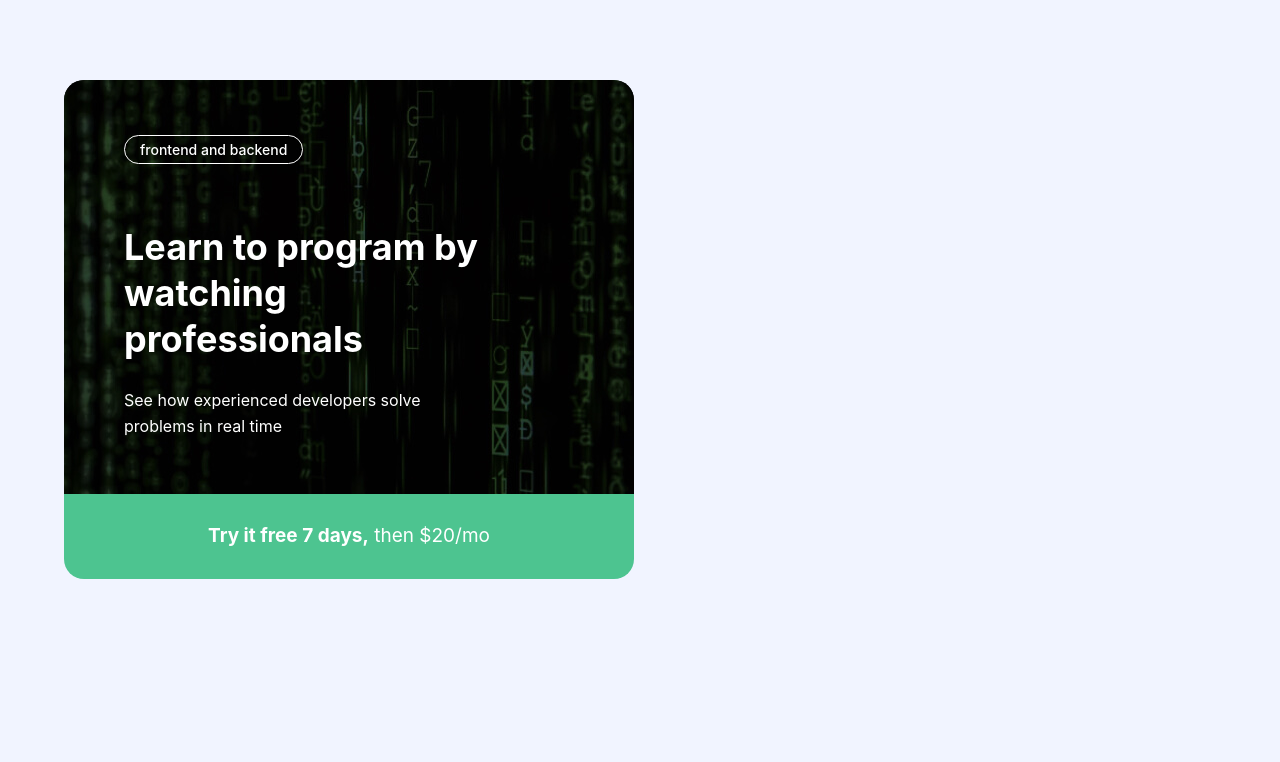
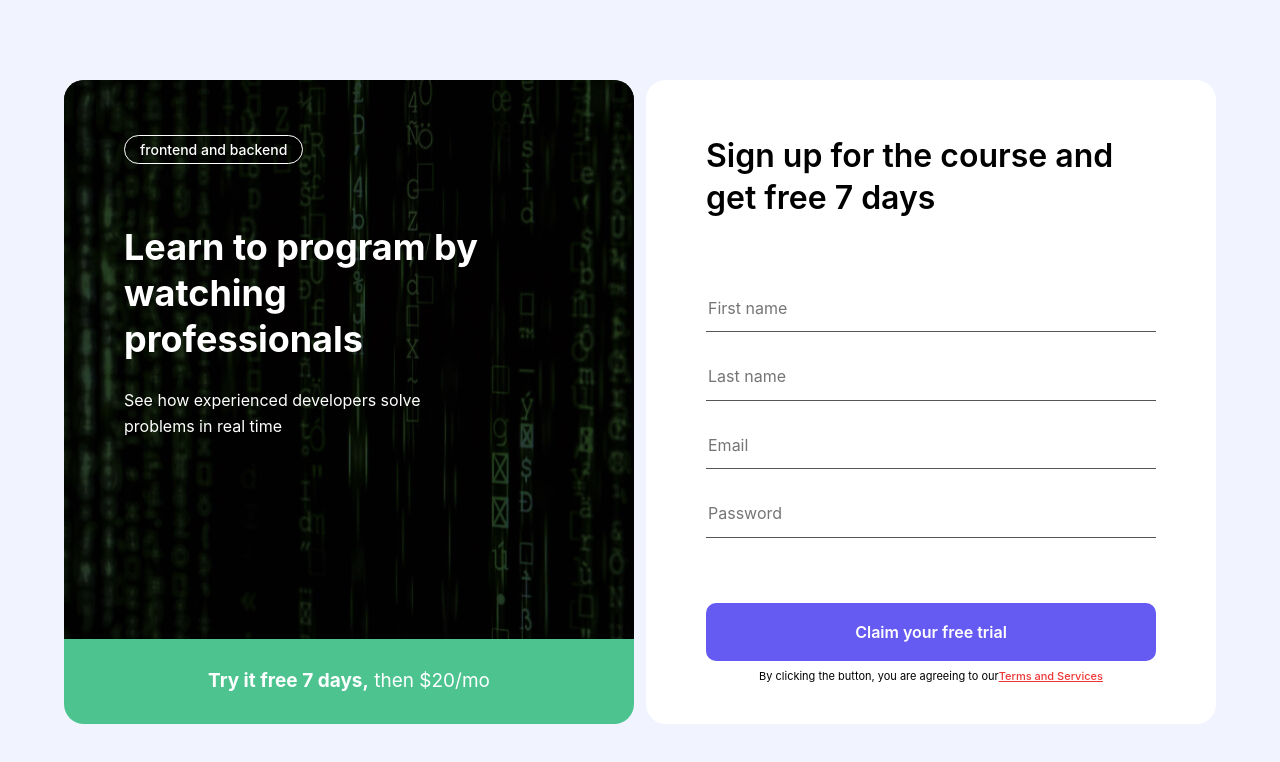
Before and after one commit to Dilshodbek48/Intro-form, a plain HTML site: page index.html in a window 1280 px wide. Drawn offline with Linux system fonts and the light colour scheme.

Commit message:
Add signup-form

```diff
--- a/css/styles.css
+++ b/css/styles.css
@@ -77,6 +77,11 @@ img {
   height: auto;
 }
 
+*:focus {
+outline: 2px dotted var(--purple);
+outline-offset: 3px;
+}
+
 /* CONTAINER */
 .container {
   width: 100%;
@@ -94,7 +99,7 @@ img {
   padding-bottom: 80px;
 }
 
-
+/* INTRO-PAGE */
 .intro-page {
   display: flex;
 }
@@ -105,8 +110,7 @@ img {
   display: flex;
   flex-direction: column;
   width: 100%;
-  max-width: 570px;/*
-  margin-right: 12px; */
+  max-width: 570px;
   border-radius: 20px;
   overflow: hidden;
   color: var(--text-color);
@@ -133,7 +137,6 @@ background-repeat: no-repeat;
   font-size: 14px;
   line-height: normal;
   font-weight: 500;
-  /* margin: 0; */
 }
 
 .hero-heading {
@@ -156,131 +159,72 @@ background-repeat: no-repeat;
   text-align: center;
 }
 
-
-
-
-
-
-
-
-
-
-
-
-
-
-
-
-
-
-
-
-
-
-
-
-
-
-
-
-
-
-
-
-
-
-
-
-
-
-
-
-
-
-
-
-/* CONTACT-PAGE-REGISTRATION */
-/* .contact-page-registration {
-width: 570px;
+/* SIGNUP-FORM */
+.signup-form {
+  width: 100%;
+  max-width: 570px;
   padding: 55px 60px 40px;
-background-color: var(--primary);
+  margin-left: 12px;
   border-radius: 20px;
+  overflow: hidden;
+  background-color: #fff;
 }
 
-.registration-heading {
+.signup-form-heading {
+  margin-top: 0;
+  margin-bottom: 65px;
   font-size: 32px;
+  line-height: 42px;
   font-weight: 600;
-line-height: 42px;
-color: var(--accent-color);
-margin-top: 0;
-margin-bottom: 79px;
 }
 
-.form-fields {
-margin-bottom: 63px;
+.signup-form-fields {
+  display: flex;
+  flex-direction: column;
+  margin-bottom: 65px;
 }
 
-.form-group:not(:last-child) {
-margin-bottom: 35px;
+.signup-form-field {
+  padding-top: 15px;
+  padding-bottom: 14px;
+  border: 0;
+  border-bottom: 1px solid #555;
+  color: #555;
 }
 
-.form-field {
-width: 100%;
-padding: 0;
-padding-bottom: 11px;
-border: 0;
-border-bottom: 1px solid var(--accent-color);
-font-size: 18px;
-color: var(--accent-color);
-outline-color: #655af2;
-outline-offset: 3px;
+.signup-form-field:not(:last-child) {
+  margin-bottom: 20px;
 }
 
-.form-button {
-outline-color: #655af2;
-outline-offset: 3px;
-width: 100%;
-font-size: 16px;
+.signup-form-field:focus {
+  border-color: #000;
   font-weight: 600;
-padding: 20px 149px;
-margin-bottom: 10px;
-color: var(--primary);
-background-color: #655af2;
-border-radius: 10px;
-border: 0;
+  color: #000;
+
+  /* Videodagi darsda bu stil qo`shilmay qolib ketgan!!!:
+  font-size: 18px; */
 }
 
-.form-button:hover {
-background-color: #3a2bf8;
-opacity: 0.8;
+.signup-form-submit {
+  display: block;
+  width: 100%;
+  padding: 20px;
+  border: 0;
+  margin-bottom: 8px;
+  border-radius: 10px;
+  background-color: var(--purple);
+  font-weight: 600;
+  color: #fff;
+  cursor: pointer;
   }
 
-.form-button:active {
-opacity: 0.6;
+.signup-form-notice {
+  font-size: 11px;
+  line-height: 15px;
+  text-align: center;
 }
 
-.contact-page-terms-heading {
-display: flex;
-margin: 0;
-font-size: 11px;
-font-weight: 400;
-line-height: 15px;
-color: #555;
-justify-content: center;
-align-items: center;
+.signup-form-notice-link {
+  font-weight: 500;
+  color: var(--red);
 }
-
-.contact-page-terms-link {
-font-weight: 500;
-color: #f03535;
-outline-color: #f03535;
-outline-offset: 3px;
-}
-
-.contact-page-terms-link:hover {
-opacity: 0.8;
-}
-
-.contact-page-terms-link:active {
-opacity: 0.6;
-} */
--- a/index.html
+++ b/index.html
@@ -25,56 +25,25 @@
           <div class="hero-bottom"><strong>Try it free 7 days,</strong> then $20/mo</div>
         </div>
 
-      <!-- REGISTRATION-FORM -->
-
+        <!-- SIGNUP-FORM -->
+        <form class="signup-form" action="https://echo.htmlacademy.ru" method="POST">
+          <h1 class="signup-form-heading">Sign up for the course and get free 7 days</h1>
+          <div class="signup-form-fields">
+            <input class="signup-form-field" type="text" name="name" placeholder="First name" aria-label="Name" required>
+            <input class="signup-form-field" type="text" name="last_name" placeholder="Last name" aria-label="Last name" required>
+            <input class="signup-form-field" type="email" name="email" placeholder="Email" aria-label="Email" required>
+            <input class="signup-form-field" type="password" name="password" placeholder="Password" aria-label="Password" required>
           </div>
-
-
-
-
+          <button class="signup-form-submit" type="submit">Claim your free trial</button>
+          <div  class="signup-form-notice">By clicking the button, you are agreeing to our<a class="signup-form-notice-link" href="#">Terms and Services</a>
           </div>
-
+        </form>
+      </div>
+    </div>
   </main>
 
 
 
-
-
-
-
-
-<!-- <main>
-
-
-    <div class="contact-page-registration">
-      <form class="contact-page-form" action="https://echo.htmlacademy.ru" method="POST">
-        <h1 class="registration-heading">Sign up for the course and get free 7 days</h1>
-        <div class="form-fields">
-          <div class="form-group">
-            <input class="form-field" type="text" name="name" placeholder="Name" aria-label="Name" required>
-          </div>
-          <div class="form-group">
-            <input class="form-field" type="text" name="last-name" placeholder="Last-name" aria-label="Last-name" required>
-          </div>
-          <div class="form-group">
-            <input class="form-field" type="email" name="email" placeholder="Email" aria-label="Email" required>
-          </div>
-          <div class="form-group">
-            <input class="form-field" type="password" name="password" placeholder="Password" aria-label="Password" required>
-          </div>
-        </div>
-        <button class="form-button">Claim your free trial</button>
-      </form>
-      <div class="contact-page-content-terms">
-        <h6  class="contact-page-terms-heading">By clicking the button, you are agreeing to our
-          <a class="contact-page-terms-link" href="#">Terms and Services</a>
-        </h6>
-      </div>
-    </div>
-  </div>
-</main>
- -->
-
     <script src="js/main.js"></script>
   </body>
   </html>
```
Lines whose indentation alone changed are shown as unchanged.
